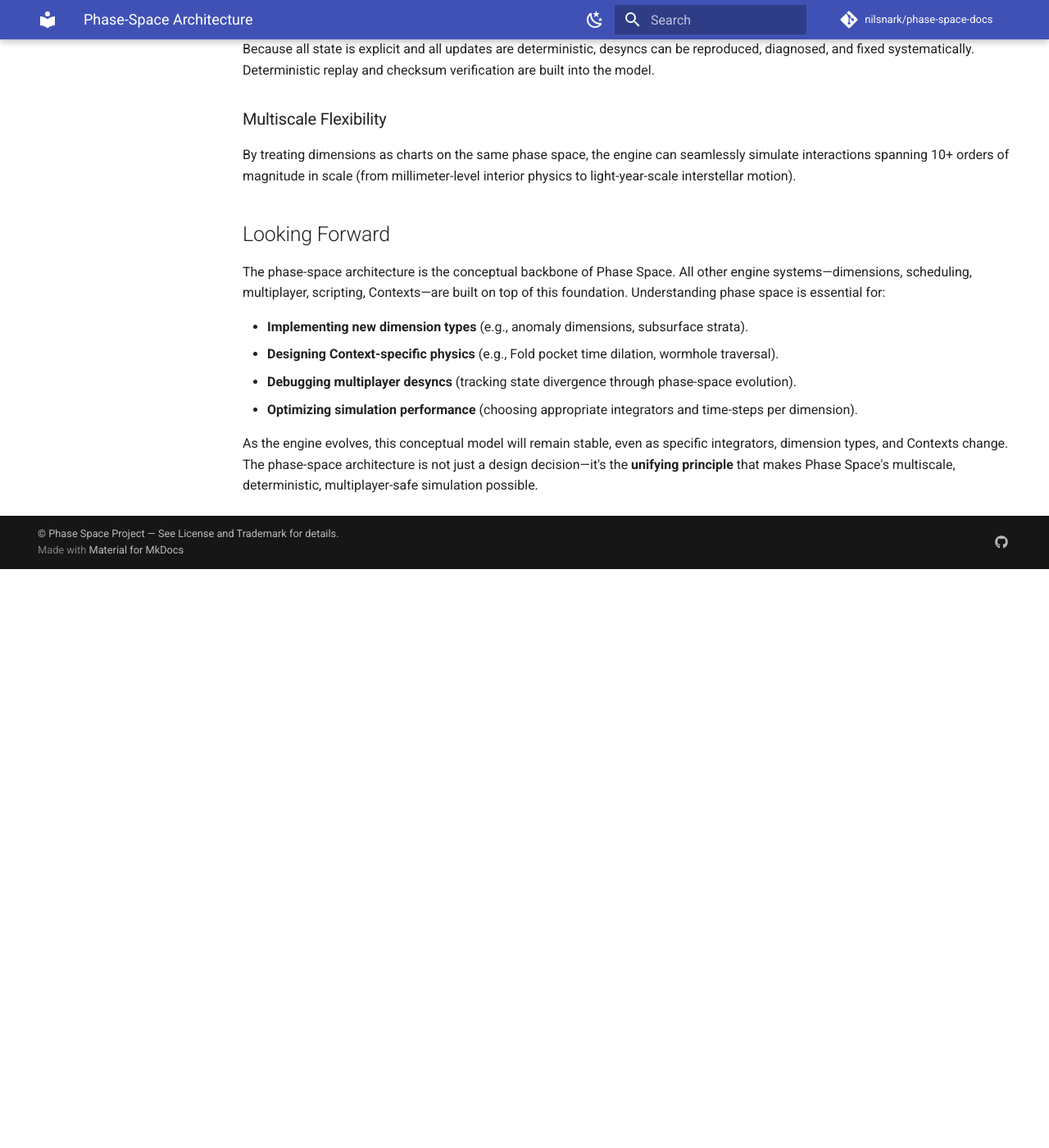
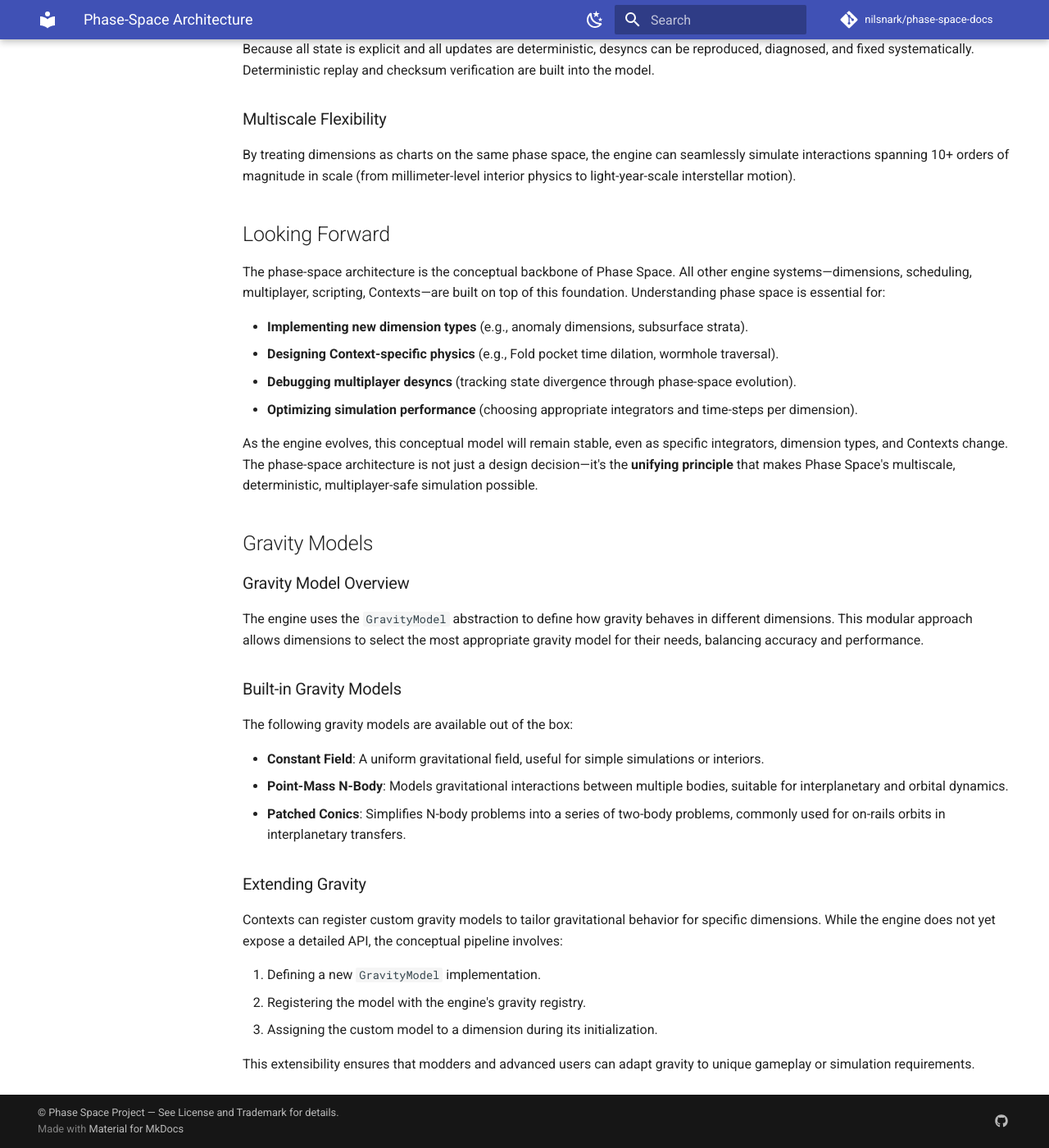
Before and after one commit to nilsnark/aegir-drift-docs, an MkDocs documentation site: the page built from docs/engine/phase-space-architecture.md, in a window 1280 px wide and 1400 px high, scrolled down 9087 px. Shown: the whole window at 82% size. Built offline with MkDocs 1.6.1 and Material for MkDocs 9.7.7, drawn with Linux system fonts in a browser that asks for light colours; comment, search, counter and statistics services are not loaded; before the commit the page ends 9781 px from its top, so only the background shows below that.

Commit message:
Add documentation for gravity models, including built-in options and extensibility

```diff
--- a/docs/engine/phase-space-architecture.md
+++ b/docs/engine/phase-space-architecture.md
@@ -327,3 +327,27 @@ The phase-space architecture is the conceptual backbone of Phase Space. All othe
 - **Optimizing simulation performance** (choosing appropriate integrators and time-steps per dimension).
 
 As the engine evolves, this conceptual model will remain stable, even as specific integrators, dimension types, and Contexts change. The phase-space architecture is not just a design decision—it's the **unifying principle** that makes Phase Space's multiscale, deterministic, multiplayer-safe simulation possible.
+
+## Gravity Models
+
+### Gravity Model Overview
+
+The engine uses the `GravityModel` abstraction to define how gravity behaves in different dimensions. This modular approach allows dimensions to select the most appropriate gravity model for their needs, balancing accuracy and performance.
+
+### Built-in Gravity Models
+
+The following gravity models are available out of the box:
+
+- **Constant Field**: A uniform gravitational field, useful for simple simulations or interiors.
+- **Point-Mass N-Body**: Models gravitational interactions between multiple bodies, suitable for interplanetary and orbital dynamics.
+- **Patched Conics**: Simplifies N-body problems into a series of two-body problems, commonly used for on-rails orbits in interplanetary transfers.
+
+### Extending Gravity
+
+Contexts can register custom gravity models to tailor gravitational behavior for specific dimensions. While the engine does not yet expose a detailed API, the conceptual pipeline involves:
+
+1. Defining a new `GravityModel` implementation.
+2. Registering the model with the engine's gravity registry.
+3. Assigning the custom model to a dimension during its initialization.
+
+This extensibility ensures that modders and advanced users can adapt gravity to unique gameplay or simulation requirements.
```
